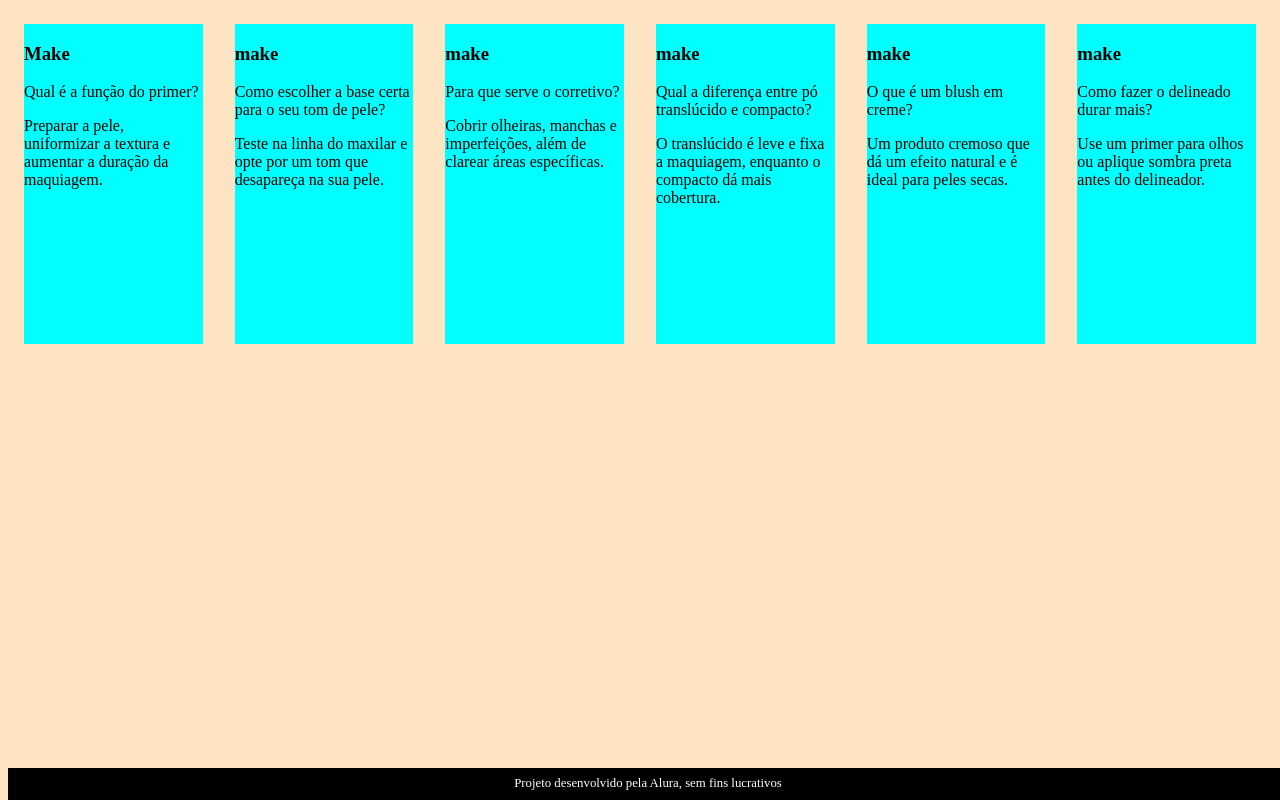
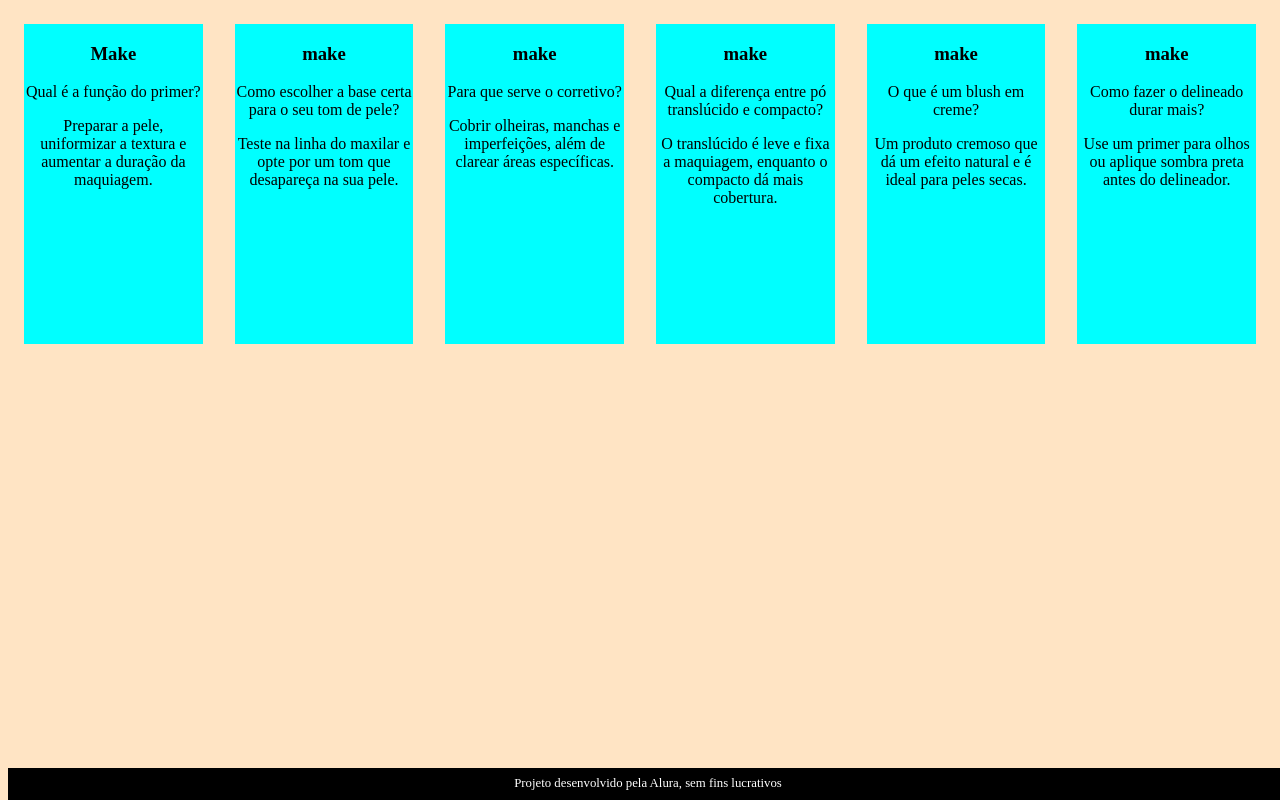
Before and after one commit to Minrocha20/FLASHCARD, a plain HTML site: page index.html in a window 1280 px wide. Drawn offline with Linux system fonts and the light colour scheme.

Commit message:
alinhando cards

```diff
--- a/assets/style.css
+++ b/assets/style.css
@@ -13,9 +13,13 @@ body {
     height: 20rem;
     flex-grow: 1;
     flex-basis: calc(33% - 6rem);
-
 }
 
+.cartao__conteudo {
+    text-align: center;
+    /*background-color: aquamarine;*/
+    height: 100%;
+}
 
 
 
```
